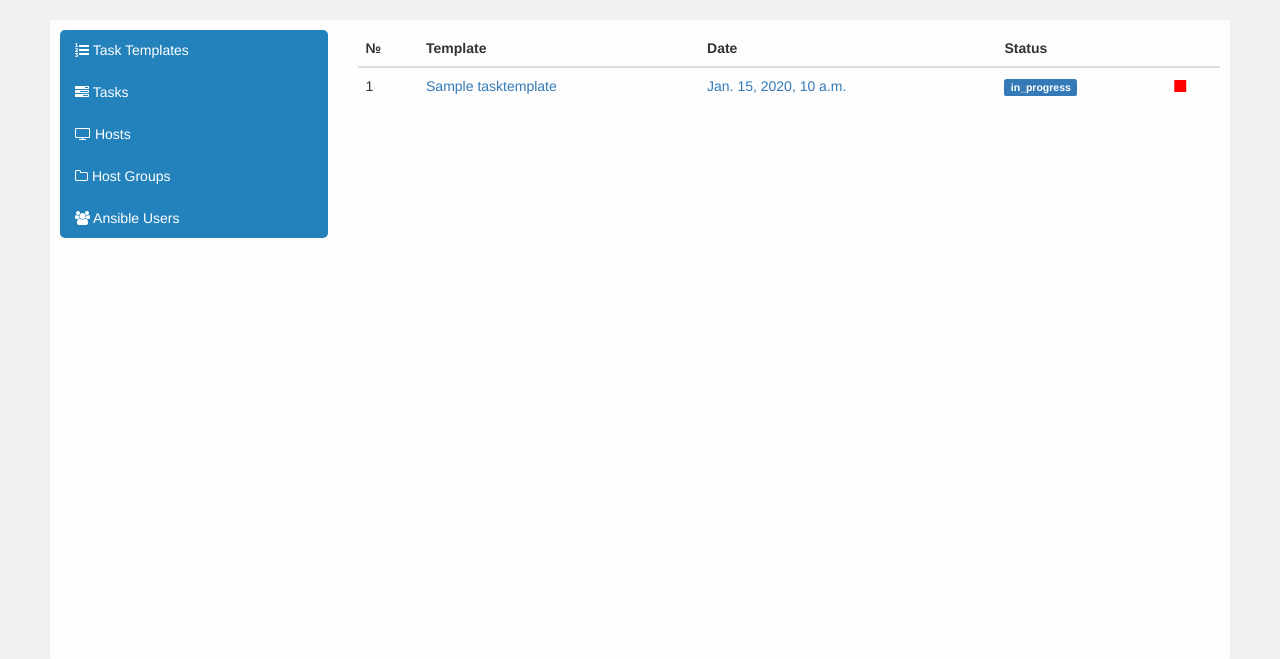
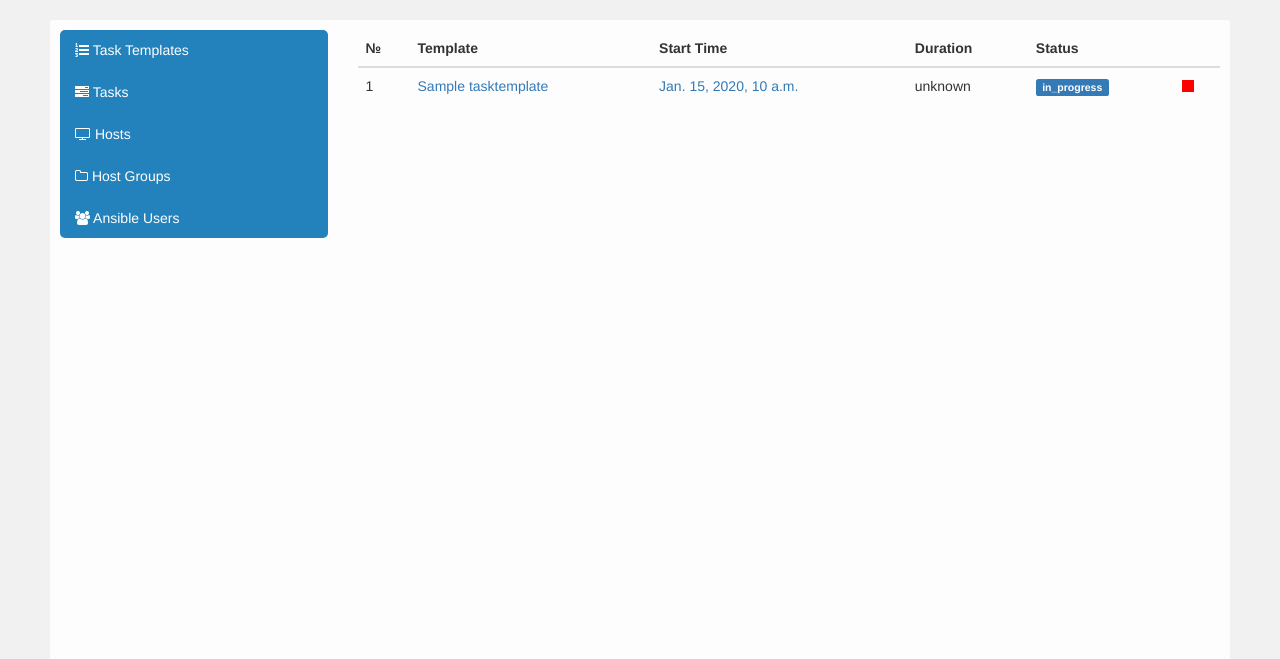
Before and after one commit to telminov/ansible-manager, a Django app: page / in a window 1280 px wide. Shown: the part 50-709 px from the top of the page. Run offline with Django 3.2, Linux system fonts and the light colour scheme; tables that the repository leaves empty hold one stand-in row (values such as "Sample post"); data that the repository does not hold is empty; parts of the project's set-up code (start-up, migrations or seed data) failed here and were passed over; some libraries are stand-ins or nearby versions.

Commit message:
#64 поправил тайтл у логов, выводим на главную длительность выполнения тасков

```diff
--- a/core/templates/core/index.html
+++ b/core/templates/core/index.html
@@ -35,7 +35,8 @@
                             <tr>
                                 <th>№</th>
                                 <th>Template</th>
-                                <th>Date</th>
+                                <th>Start Time</th>
+                                <th>Duration</th>
                                 <th>Status</th>
                                 <th></th>
                             </tr>
@@ -47,6 +48,7 @@
                                 <td>{% if task.template %}<a href="{% url 'task_template_update' task.template.pk %}">
                                     {{ task.template }}</a>{% endif %}</td>
                                 <td><a href="{% url 'task_log' task.id %}">{{ task.dc }}</a></td>
+                                <td>{{ task.get_duration|default:'unknown' }}</td>
                                 <td>
                                     {% include 'core/task/status_label.html' with task=task %}
                                 </td>
--- a/core/views/task.py
+++ b/core/views/task.py
@@ -150,7 +150,7 @@ class Log(mixins.PermissionRequiredMixin, views.DetailView):
         tz = self.request.session.get('detected_tz')
         if tz:
             timezone = pytz.timezone(str(get_timezone(tz)))
-            return 'Log %s task for %s' % (task.template if task.template else '',
+            return 'Log %s task for %s' % ('"' + str(task.template) + '"' if task.template else '',
                                            task.dc.astimezone(timezone).strftime("%d-%m-%Y %H:%M:%S"))
         else:
             return 'Log %s task for %s' % (task.template if task.template else '', task.dc.strftime("%d-%m-%Y %H:%M:%S"))
```
